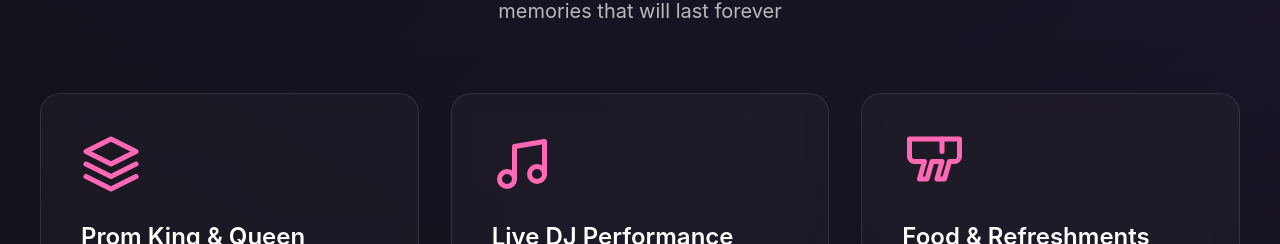
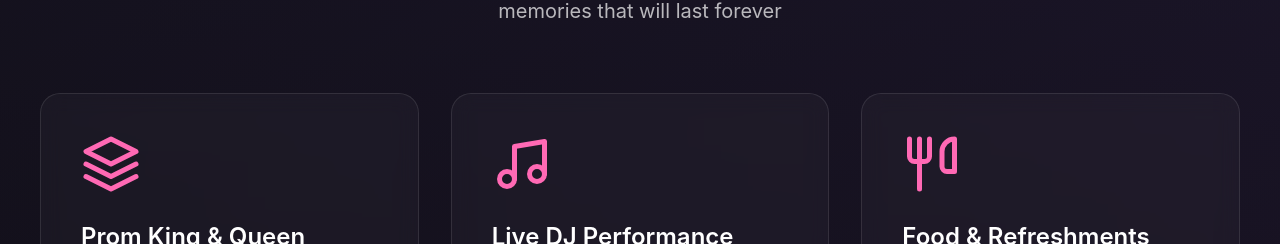
Before and after one commit to Architrb1795/prom, a React (Vite) app: page / in a window 1280 px wide. Shown: the part 1493-1737 px from the top of the page. Built offline with nearby package versions, Linux system fonts and the light colour scheme; the HTML template or start-up script is replaced by a standard one.

Commit message:
Updated Activities.jsx

```diff
--- a/src/components/Activities.jsx
+++ b/src/components/Activities.jsx
@@ -26,10 +26,18 @@ const Activities = () => {
       description: 'Dance the night away with electrifying beats from professional DJs.'
     },
     {
-      icon: (
-    <svg viewBox="0 0 24 24" fill="none" stroke="currentColor">
-      <path d="M3 2v7c0 1.1.9 2 2 2h4l-2 7h3l2-7h4l-2 7h3l2-7h2c1.1 0 2-.9 2-2V2H3z" strokeWidth="2" strokeLinecap="round" strokeLinejoin="round"/>
-      <line x1="16" y1="2" x2="16" y2="7" strokeWidth="2" strokeLinecap="round" strokeLinejoin="round"/>
+    icon: (
+    <svg
+      viewBox="0 0 24 24"
+      fill="none"
+      stroke="currentColor"
+      strokeWidth="2"
+      strokeLinecap="round"
+      strokeLinejoin="round"
+    >
+      <path d="M3 2v7c0 1.1.9 2 2 2h4a2 2 0 0 0 2-2V2" />
+      <path d="M7 2v20" />
+      <path d="M21 15V2v0a5 5 0 0 0-5 5v6c0 1.1.9 2 2 2h3z" />
     </svg>
   ),
   title: 'Food & Refreshments',
```
